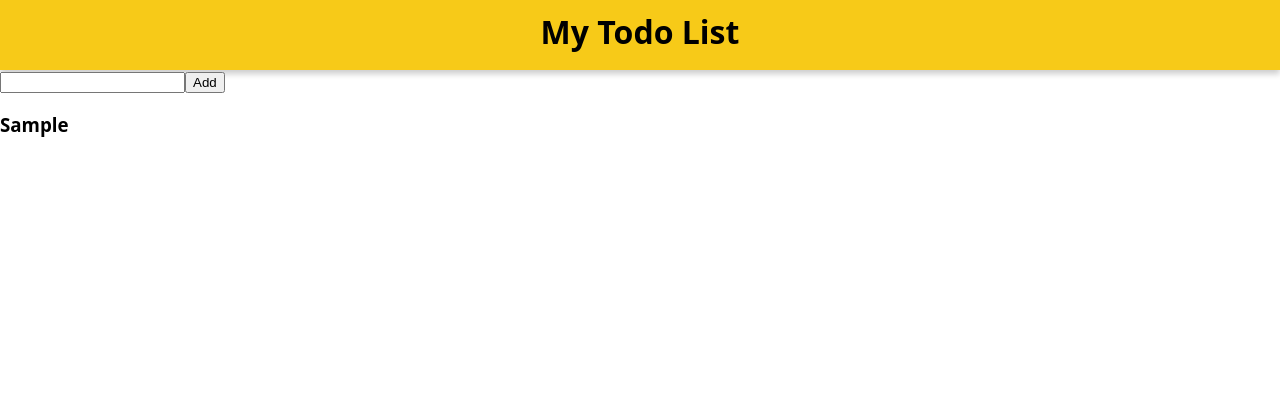
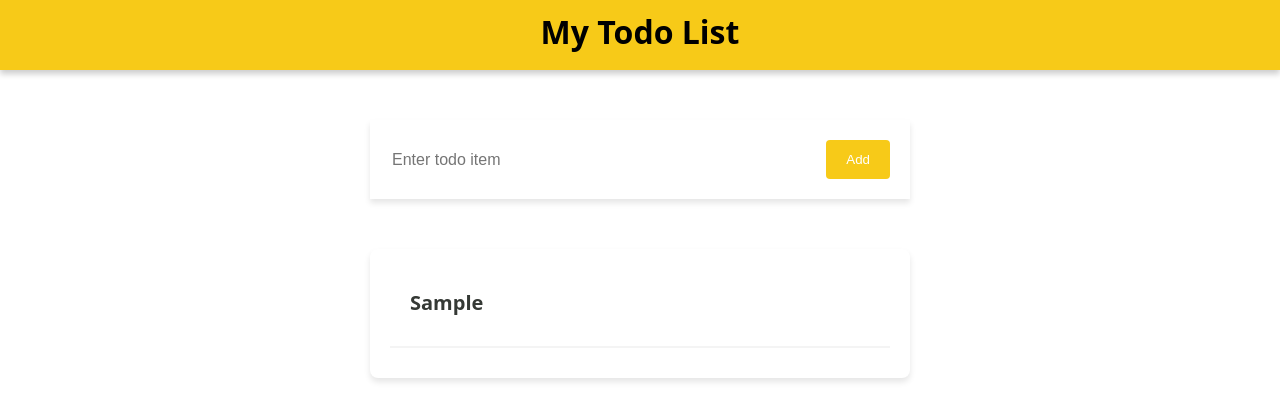
Before and after one commit to Heidi4/react-todoapp, a React (Vite) app: page / in a window 1280 px wide. Both pictures are taken after typing "Sample" into the empty fields and a click on the button "Add". Shown: the top 420 px of the page. Built offline with nearby package versions, Linux system fonts and the light colour scheme.

Commit message:
Adding styles using  modules

```diff
--- a/src/components/Form.jsx
+++ b/src/components/Form.jsx
@@ -1,7 +1,8 @@
 import React from "react";
 import { useState } from "react";
+import styles from "./form.module.css";
 
-function Form({todos, setTodos}) {
+function Form({ todos, setTodos }) {
   const [todo, setTodo] = useState("");
 
   function handleOnclick(e) {
@@ -10,15 +11,19 @@
     setTodo("");
   }
   return (
-    <form>
+    <form className={styles.todoform}>
+      <div className={styles.inputContainer}>
       <input
+      className={styles.modernInput}
         onChange={(e) => {
           setTodo(e.target.value);
         }}
         type="text"
         value={todo}
+        placeholder="Enter todo item"
       />
-      <button onClick={handleOnclick}>Add</button>
+      <button className={styles.modernButton} onClick={handleOnclick}>Add</button>
+      </div>
     </form>
   );
 }
--- a/src/components/TodoItem.jsx
+++ b/src/components/TodoItem.jsx
@@ -1,9 +1,12 @@
-import React from 'react'
-
-function TodoItem({item}) {
+import React from "react";
+import styles from "./todoitem.module.css";
+function TodoItem({ item }) {
   return (
-    <h3>{item}</h3>
-  )
+    <div className={styles.item}>
+      <div className={styles.itemName}>{item}</div>
+      <hr className={styles.line} />
+    </div>
+  );
 }
 
-export default TodoItem
+export default TodoItem;
--- a/src/components/TodoList.jsx
+++ b/src/components/TodoList.jsx
@@ -1,12 +1,15 @@
-import React from 'react'
+import React from "react";
 import TodoItem from "./TodoItem";
+import styles from "./todolist.module.css";
 
-function TodoList({todos}) {
-  return (<>{todos.map((item) => (
-      <TodoItem key={item} item={item}/>
-    ))}
-    </>
-  )
+function TodoList({ todos }) {
+  return (
+    <div className={styles.list}>
+      {todos.map((item) => (
+        <TodoItem key={item} item={item} />
+      ))}
+    </div>
+  );
 }
 
-export default TodoList
+export default TodoList;
--- /dev/null
+++ b/src/components/form.module.css
@@ -0,0 +1,33 @@
+.todoform {
+  background-color: white;
+  border: 8px;
+  padding: 20px;
+  width: 500px;
+  margin: 0 auto;
+  margin-top: 50px;
+  box-shadow: 0 4px 6px rgba(0, 0, 0, 0.1);
+}
+
+.modernInput {
+  width: 100%;
+  border: none;
+  display: block;
+  color: black;
+  font-size: 16px;
+}
+.modernInput:focus{
+  outline: none;
+}
+
+.modernButton{
+  display: inline-block;
+  border: none;
+  border-radius: 4px;
+  background-color: #f7ca18;
+  padding: 12px 20px;
+  color: white;
+  cursor: pointer;
+}
+.inputContainer{
+  display: flex;
+}
--- /dev/null
+++ b/src/components/todoitem.module.css
@@ -0,0 +1,15 @@
+.item{
+width: 500px;
+color: #353935;
+font-size: 20px;
+margin: 0 auto;
+}
+
+.itemName{
+font-weight: bold;
+padding: 20px;
+
+}
+.line{
+  border: 1px solid #f4f4f4;
+}
--- /dev/null
+++ b/src/components/todolist.module.css
@@ -0,0 +1,9 @@
+.list {
+  background-color: white;
+  border-radius: 8px;
+  box-shadow: 0 4px 6px rgba(0, 0, 0, 0.1);
+  width: 500px;
+  margin: 0 auto;
+  padding: 20px;
+  margin-top: 50px;
+}
```
